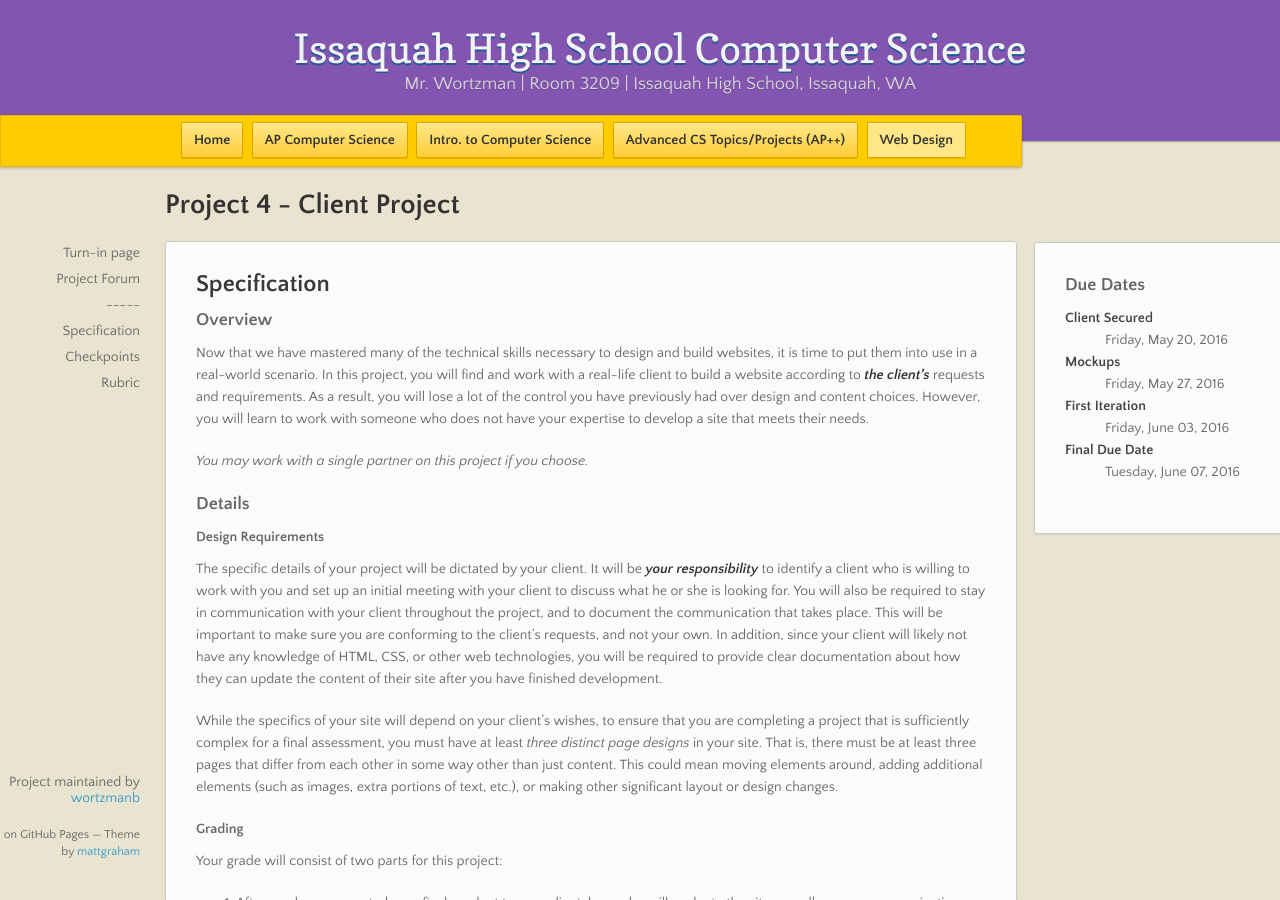
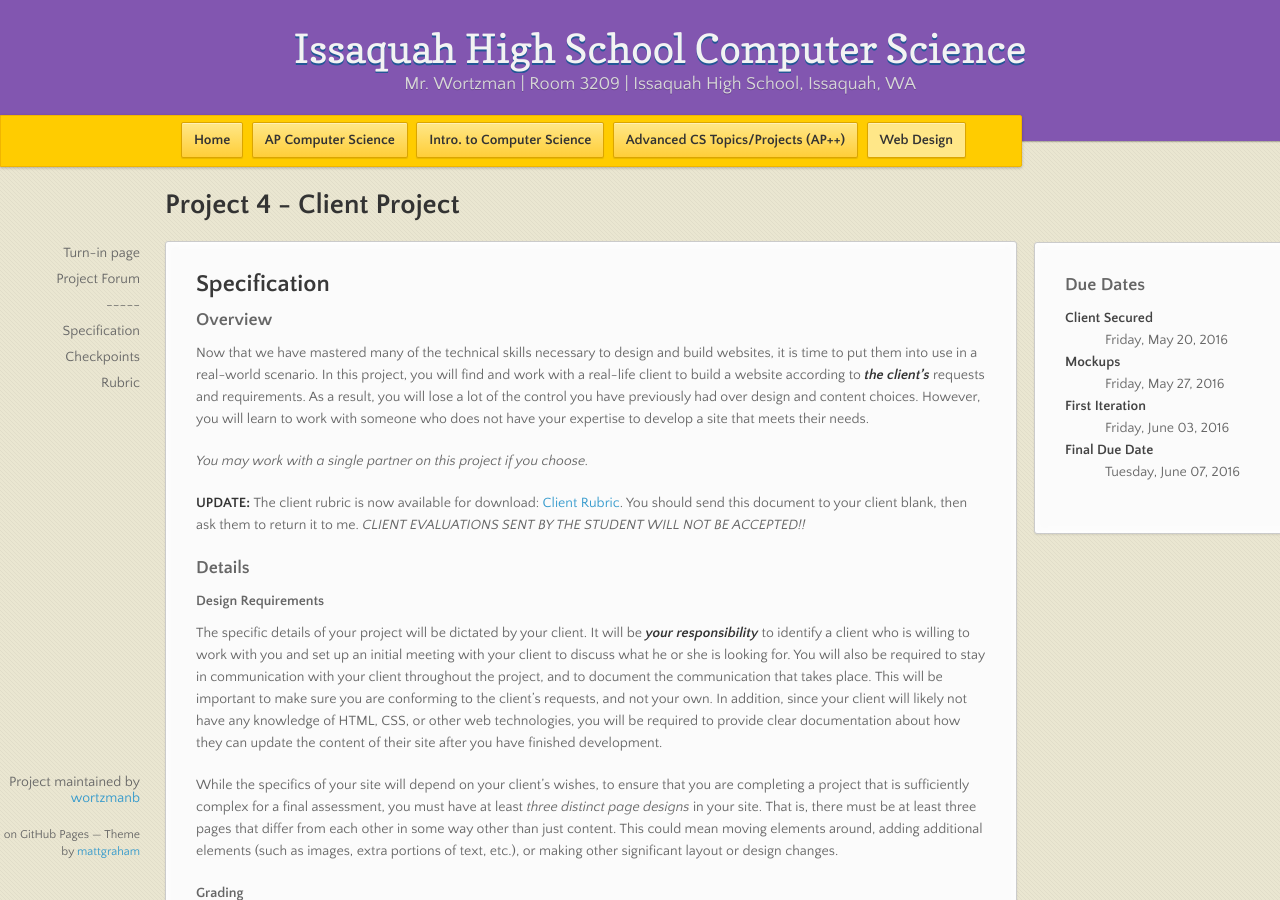
Before and after one commit to stutlerk/ihs-website, a Jekyll site: the page built from _web/projects/proj4.md, in a window 1280 px wide and 900 px high. Built offline with Jekyll 4.4.1, drawn with Linux system fonts in a browser that asks for light colours; nearby versions of some CDN libraries.

Commit message:
Add client rubric for web project 4.

```diff
--- a/_web/projects/proj4.md
+++ b/_web/projects/proj4.md
@@ -70,6 +70,8 @@ Now that we have mastered many of the technical skills necessary to design and b
 
 _You may work with a single partner on this project if you choose._
 
+**UPDATE:** The client rubric is now available for download: [Client Rubric]({{site.baseurl}}/web/Project 4 Client Rubric.docx).  You should send this document to your client blank, then ask them to return it to me.  _CLIENT EVALUATIONS SENT BY THE STUDENT WILL NOT BE ACCEPTED!!_
+
 ### Details
 
 #### Design Requirements
```
Also changed, not shown: 1 other file.
